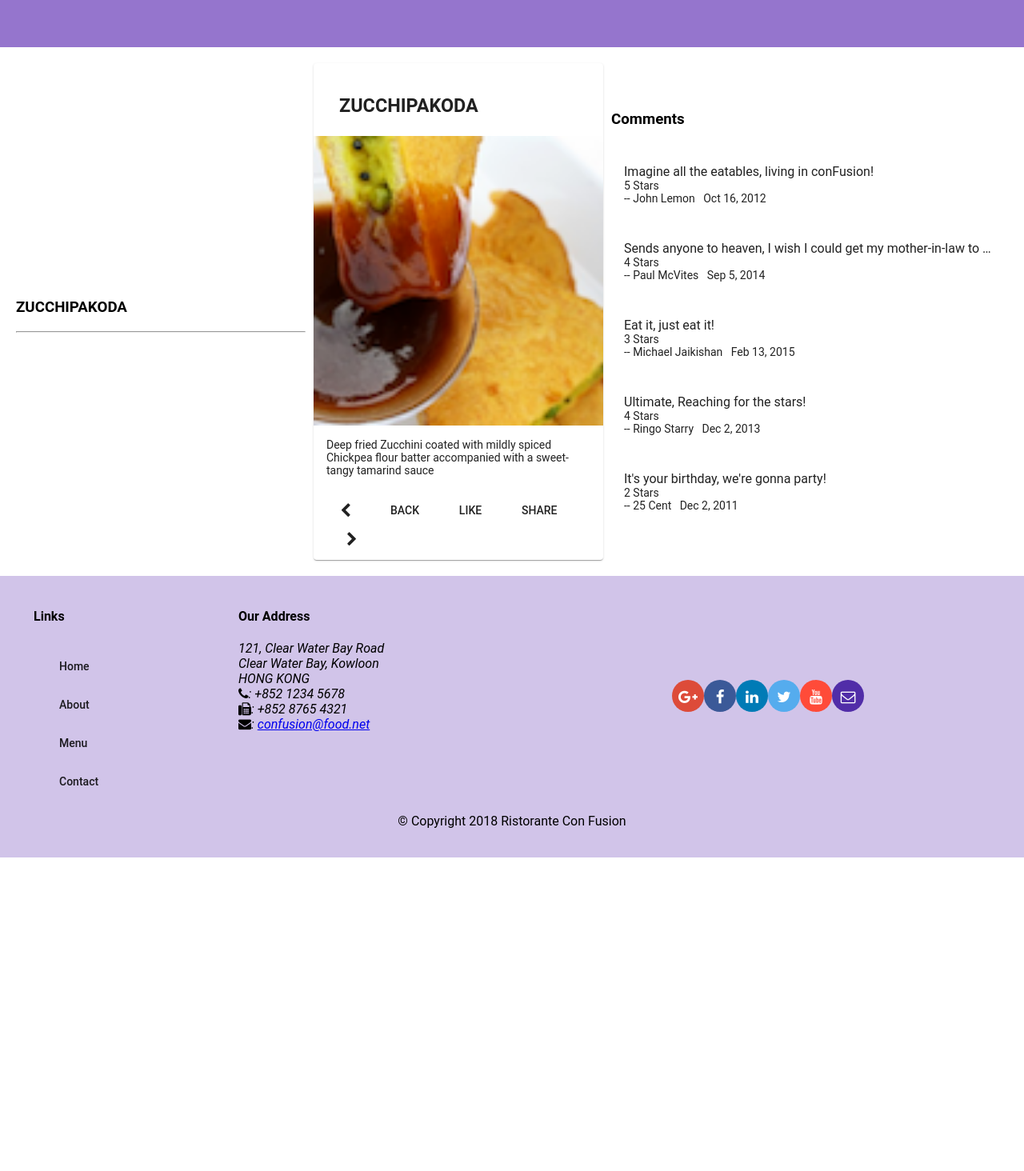
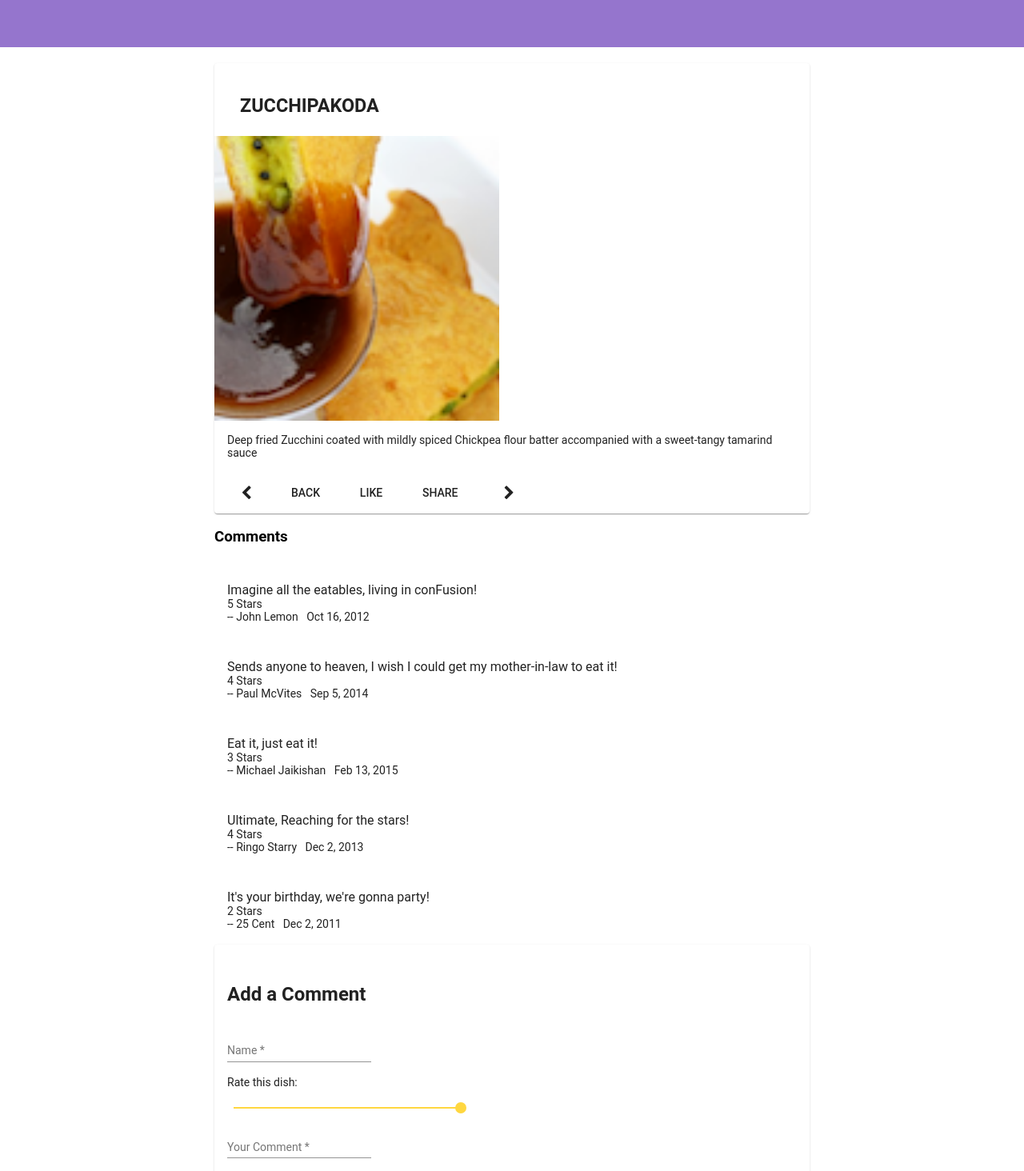
Before and after one commit to ForDaFingaz/AngularConfusion, an Angular app: page /dishdetail/1 in a window 1280 px wide. Shown: the part 280-1744 px from the top of the page at 80% size. Before the commit the page ends 1352 px from the top, so only its background shows below. Built offline with nearby package versions, Linux system fonts and the light colour scheme.

Commit message:
Assignment Week 3, part 2

```diff
--- a/src/app/app.module.ts
+++ b/src/app/app.module.ts
@@ -22,6 +22,7 @@
 import { MatProgressSpinnerModule } from "@angular/material/progress-spinner";
 import { MatSelectModule }          from "@angular/material/select";
 import { MatSlideToggleModule }     from "@angular/material/slide-toggle";
+import {MatSliderModule}            from '@angular/material/slider';
 import { MatToolbarModule }         from '@angular/material/toolbar';
 
 import { FormsModule }              from '@angular/forms';
@@ -73,6 +74,7 @@
     MatProgressSpinnerModule,
     MatSelectModule,
     MatSlideToggleModule,
+    MatSliderModule,
     MatToolbarModule,
     ReactiveFormsModule
   ],
--- a/src/app/dishdetail/dishdetail.component.html
+++ b/src/app/dishdetail/dishdetail.component.html
@@ -6,7 +6,7 @@
     fxLayoutGap="10px"
     fxLayoutGap.xs="0">
 
-    <div fxFlex="100" *ngIf="dish">
+    <!--div fxFlex="100" *ngIf="dish">
       <div>
         <h3>{{dish.name | uppercase}}</h3>
         <hr>
@@ -15,9 +15,8 @@
     <div fxFlex [hidden]="dish">
       <mat-spinner></mat-spinner>
       <h4>Loading...</h4>
-    </div>
-
-  <div fxFlex="40" *ngIf="dish">
+    </div-->
+  <div fxFlex="60" *ngIf="dish">
     <mat-card>
       <mat-card-header>
         <mat-card-title>
@@ -37,9 +36,6 @@
         <button mat-button [routerLink]="['/dishdetail', next]"><span class="fa fa-chevron-right fa-lg"></span></button>
       </mat-card-actions>
     </mat-card>
-  </div>
-
-  <div fxFlex="40" *ngIf="dish">
     <h3>Comments</h3>
     <mat-list *ngFor="let comment of dish.comments">
       <mat-list-item>
@@ -48,5 +44,51 @@
         <p matLine>-- {{comment.author}}&nbsp;&nbsp;&nbsp;{{comment.date | date}}</p>
     </mat-list-item>
    </mat-list>
+
+   <mat-list *ngIf="commentForm.valid" >
+      <mat-list-item>
+        <p matLine>{{commentForm.value.comment}}</p>
+        <p matLine>{{commentForm.value.rating}}</p>
+        <p matLine>{{commentForm.value.author}}</p>
+      </mat-list-item>
+   </mat-list>
+
+   <mat-card>
+    <mat-card-title>
+      <h4>Add a Comment</h4>
+    </mat-card-title>
+    <mat-card-content>
+
+
+      <form novalidate [formGroup]="commentForm" #comform="ngForm" (ngSubmit)="onSubmit()">
+        <div>
+          <mat-form-field class="half-width">
+            <input matInput formControlName="author" placeholder="Name" type="text" required>
+            <mat-error *ngIf="formErrors.author">{{formErrors.author}}</mat-error>
+          </mat-form-field>
+        </div>
+        <div>
+          Rate this dish:
+          <br/>
+          <mat-slider thumbLabel tickInterval="auto" min="1" max="5" step="1" value="5" formControlName="rating"></mat-slider>
+          <mat-error *ngIf="formErrors.rating">{{formErrors.rating}}</mat-error>
+        </div>
+        <div>
+          <mat-form-field class="full-width">
+            <input matInput formControlName="comment" placeholder="Your Comment" type="text" required>
+            <mat-error *ngIf="formErrors.comment">{{formErrors.comment}}</mat-error>
+          </mat-form-field>
+        </div>
+        <button type="submit" mat-button class="background-primary text-floral-white" [disabled]="commentForm.invalid">Submit</button>
+      </form>
+
+    </mat-card-content>
+   </mat-card>
+
   </div>
+  <div fxFlex [hidden]="dish">
+    <mat-spinner></mat-spinner>
+    <h4>Loading...</h4>
+  </div>
+
 </div>
--- a/src/app/dishdetail/dishdetail.component.scss
+++ b/src/app/dishdetail/dishdetail.component.scss
@@ -0,0 +1,10 @@
+.mat-card-image{
+  height: 50%;
+  width: 50%
+}
+
+mat-slider {
+  width: 300px;
+  margin:0px;
+  padding: 0px;
+}
--- a/src/app/dishdetail/dishdetail.component.ts
+++ b/src/app/dishdetail/dishdetail.component.ts
@@ -1,9 +1,11 @@
-import { Component, OnInit, Input } from '@angular/core';
+import { Component, OnInit, Input, ViewChild } from '@angular/core';
 import { Dish } from '../shared/dish';
 import { DishService } from "../services/dish.service";
 import { Params, ActivatedRoute } from "@angular/router";
 import { Location } from "@angular/common";
 import { switchMap } from 'rxjs/operators';
+import { FormBuilder, FormGroup, Validators } from "@angular/forms";
+import { Comment } from '../shared/comment';
 
 @Component({
   selector: 'app-dishdetail',
@@ -14,9 +16,13 @@
 
 
 export class DishdetailComponent implements OnInit {
+  commentForm: FormGroup;
+  comment: Comment;
 
   @Input()
   dish: Dish;
+
+  @ViewChild('comform') commentFormDirective;
 
   dishIds: string[];
   prev: string;
@@ -24,12 +30,28 @@
 
   constructor(private dishservice: DishService,
     private route: ActivatedRoute,
-    private location: Location) { }
+    private location: Location,
+    private com: FormBuilder) {
+      this.createForm();
+    }
 
   ngOnInit() {
     this.dishservice.getDishIds().subscribe(dishIds => this.dishIds = dishIds);
     this.route.params.pipe(switchMap((params: Params) => this.dishservice.getDish(params['id'])))
     .subscribe(dish => { this.dish = dish; this.setPrevNext(dish.id); });
+  }
+
+  createForm(): void {
+    this.commentForm = this.com.group({
+      author: ['', [Validators.required, Validators.minLength(2)] ],
+      rating: ['5',[]],
+      comment: ['', [Validators.required, Validators.minLength(2), Validators.maxLength(500)] ]
+    });
+
+    this.commentForm.valueChanges
+      .subscribe(data => this.onValueChanged(data));
+
+    this.onValueChanged(); // (re)set validation messages now
   }
 
   setPrevNext(dishId: string) {
@@ -42,4 +64,59 @@
     this.location.back();
   }
 
+  formErrors = {
+    'author': '',
+    'rating': '',
+    'comment': ''
+  };
+
+  onSubmit(){
+    this.comment = this.commentForm.value;
+    console.log(this.comment);
+    this.commentForm.reset({
+      author: '',
+      comment: '',
+      date: ''
+    });
+    this.commentFormDirective.resetForm({rating: '5'});
+  }
+
+  validationMessages = {
+    'author': {
+      'required':      'Name is required.',
+      'minlength':     'Name must be at least 2 characters long.'
+    },
+    'rating': {},
+    'comment': {
+      'required':      'Comment is required.',
+      'minlength':     'Name must be at least 2 characters long.',
+      'maxlength':     'Comment cannot be more than 500 characters long.'
+    },
+  };
+
+  onValueChanged(data?: any) {
+    if (!this.commentForm) { return; }
+    const form = this.commentForm;
+    console.log(this.commentForm.status);
+    console.log(this.commentForm.value.comment);
+    console.log(this.commentForm.value.rating);
+    console.log(this.commentForm.value.author);
+    for (const field in this.formErrors) {
+      if (this.formErrors.hasOwnProperty(field)) {
+        // clear previous error message (if any)
+        this.formErrors[field] = '';
+        const control = form.get(field);
+        if (control && control.dirty && !control.valid) {
+          const messages = this.validationMessages[field];
+          for (const key in control.errors) {
+            if (control.errors.hasOwnProperty(key)) {
+              this.formErrors[field] += messages[key] + ' ';
+            }
+          }
+        }
+
+      }
+    }
+  }
+
 }
--- a/src/app/services/dish.service.ts
+++ b/src/app/services/dish.service.ts
@@ -13,15 +13,15 @@
   constructor() { }
 
   getDishes(): Observable<Dish[]> {
-    return of(DISHES).pipe(delay(2000));
+    return of(DISHES).pipe(delay(500));
   }
 
   getDish(id: string): Observable<Dish> {
-    return of(DISHES.filter((dish) => (dish.id === id))[0]).pipe(delay(2000));
+    return of(DISHES.filter((dish) => (dish.id === id))[0]).pipe(delay(500));
   }
 
   getFeaturedDish(): Observable<Dish> {
-    return of(DISHES.filter((dish) => dish.featured)[0]).pipe(delay(2000));
+    return of(DISHES.filter((dish) => dish.featured)[0]).pipe(delay(500));
   }
 
   getDishIds(): Observable<string[] | any> {
```
